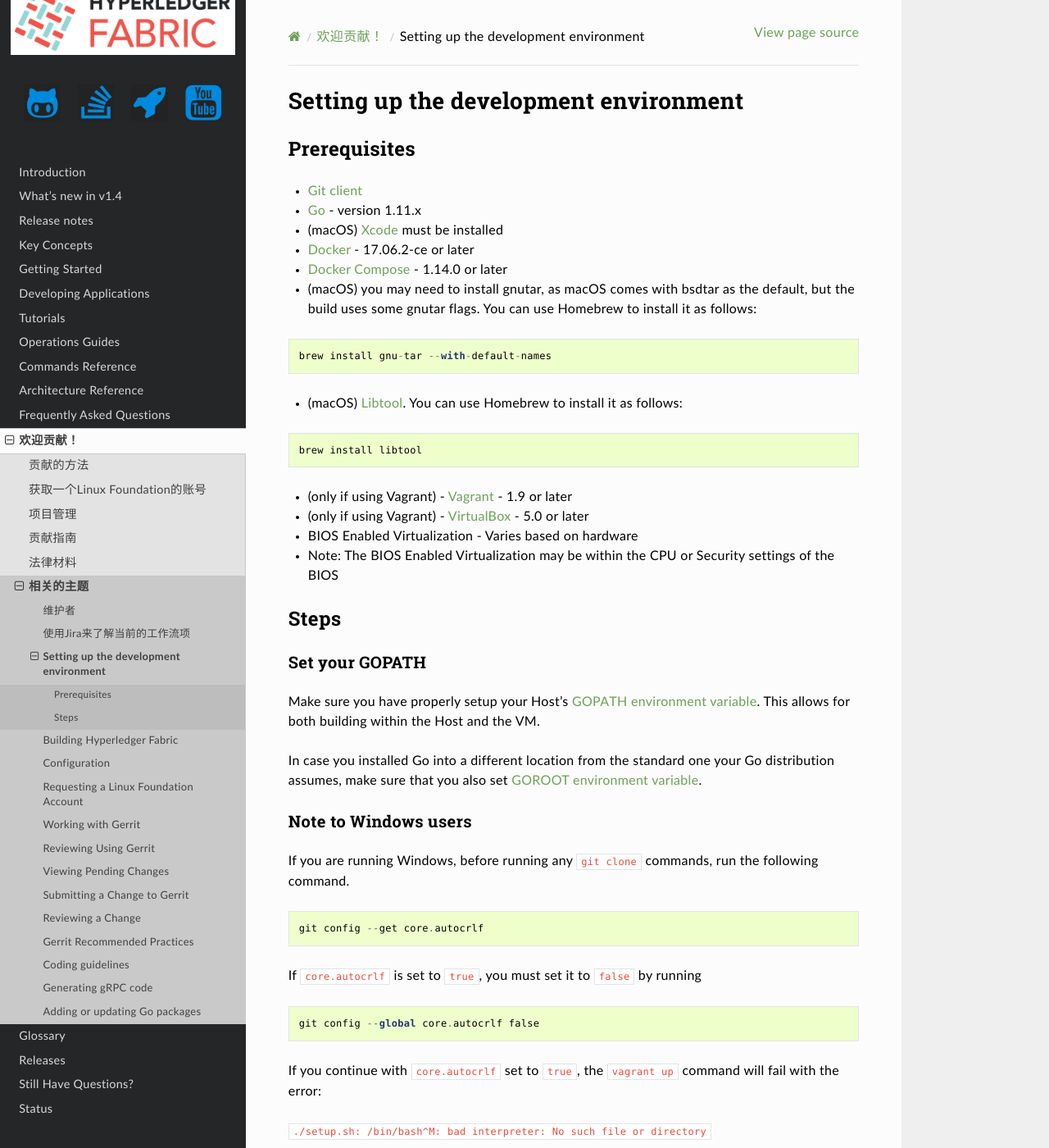
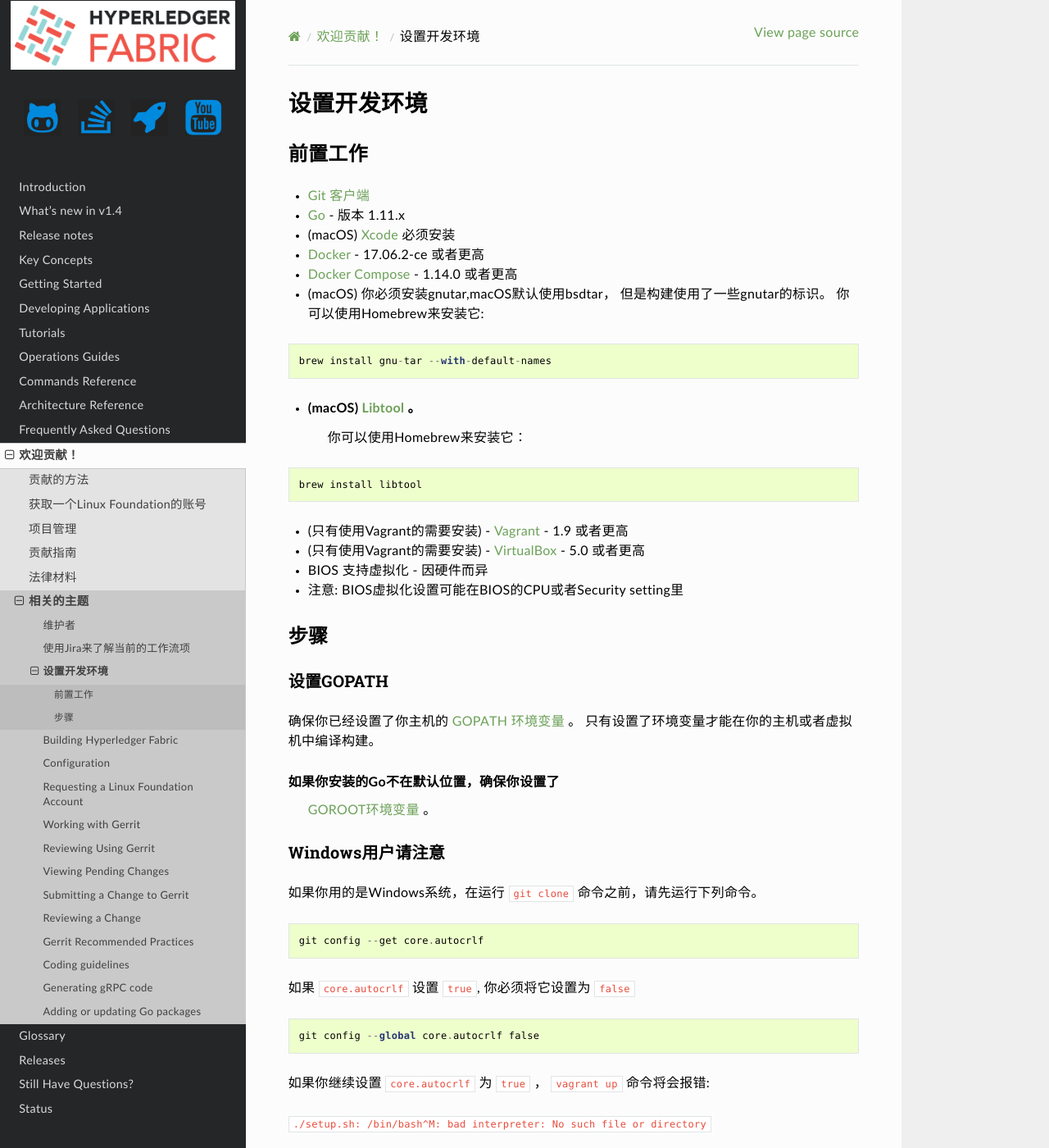
Before and after one commit to TopJohn/fabric-docs-cn, a Sphinx documentation site: the page built from docs/source/dev-setup/devenv.rst, in a window 1280 px wide and 1400 px high. Shown: the whole window at 82% size. Built offline with Sphinx 7.4.7 and the Read the Docs theme 2.0.0, drawn with Linux system fonts in a browser that asks for light colours; formulas are drawn with MathJax 3; pages that are not in the unit, such as notebooks, are missing from menus; some of the changed text lies outside the part shown.

Commit message:
devenv.rst
Signed-off-by: TopJohn <xzj19922010@gmail.com>

```diff
--- a/docs/source/dev-setup/devenv.rst
+++ b/docs/source/dev-setup/devenv.rst
@@ -1,84 +1,84 @@
-Setting up the development environment
+设置开发环境
 --------------------------------------
 
-Prerequisites
+前置工作
 ~~~~~~~~~~~~~
 
--  `Git client <https://git-scm.com/downloads>`__
--  `Go <https://golang.org/dl/>`__ - version 1.11.x
+-  `Git 客户端 <https://git-scm.com/downloads>`__
+-  `Go <https://golang.org/dl/>`__ - 版本 1.11.x
 -  (macOS)
    `Xcode <https://itunes.apple.com/us/app/xcode/id497799835?mt=12>`__
-   must be installed
--  `Docker <https://www.docker.com/get-docker>`__ - 17.06.2-ce or later
--  `Docker Compose <https://docs.docker.com/compose/>`__ - 1.14.0 or later
--  (macOS) you may need to install gnutar, as macOS comes with bsdtar
-   as the default, but the build uses some gnutar flags. You can use
-   Homebrew to install it as follows:
+   必须安装
+-  `Docker <https://www.docker.com/get-docker>`__ - 17.06.2-ce 或者更高
+-  `Docker Compose <https://docs.docker.com/compose/>`__ - 1.14.0 或者更高
+-  (macOS) 你必须安装gnutar,macOS默认使用bsdtar，
+   但是构建使用了一些gnutar的标识。
+   你可以使用Homebrew来安装它:
 
 ::
 
     brew install gnu-tar --with-default-names
 
--  (macOS) `Libtool <https://www.gnu.org/software/libtool/>`__. You can use
-   Homebrew to install it as follows:
+-  (macOS) `Libtool <https://www.gnu.org/software/libtool/>`__ 。
+    你可以使用Homebrew来安装它：
 
 ::
 
     brew install libtool
 
--  (only if using Vagrant) - `Vagrant <https://www.vagrantup.com/>`__ -
-   1.9 or later
--  (only if using Vagrant) -
-   `VirtualBox <https://www.virtualbox.org/>`__ - 5.0 or later
--  BIOS Enabled Virtualization - Varies based on hardware
+-  (只有使用Vagrant的需要安装) - `Vagrant <https://www.vagrantup.com/>`__ -
+   1.9 或者更高
+-  (只有使用Vagrant的需要安装) -
+   `VirtualBox <https://www.virtualbox.org/>`__ - 5.0 或者更高
+-  BIOS 支持虚拟化 - 因硬件而异
 
--  Note: The BIOS Enabled Virtualization may be within the CPU or
-   Security settings of the BIOS
+-  注意: BIOS虚拟化设置可能在BIOS的CPU或者Security setting里
 
 
-Steps
+步骤
 ~~~~~
 
-Set your GOPATH
+设置GOPATH
 ^^^^^^^^^^^^^^^
 
-Make sure you have properly setup your Host's `GOPATH environment
-variable <https://github.com/golang/go/wiki/GOPATH>`__. This allows for
-both building within the Host and the VM.
+确保你已经设置了你主机的
+`GOPATH 环境变量 <https://github.com/golang/go/wiki/GOPATH>`__ 。
+只有设置了环境变量才能在你的主机或者虚拟机中编译构建。
 
-In case you installed Go into a different location from the standard one
-your Go distribution assumes, make sure that you also set `GOROOT
-environment variable <https://golang.org/doc/install#install>`__.
+如果你安装的Go不在默认位置，确保你设置了
+ `GOROOT环境变量 <https://golang.org/doc/install#install>`__ 。
 
-Note to Windows users
+Windows用户请注意
 ^^^^^^^^^^^^^^^^^^^^^
 
-If you are running Windows, before running any ``git clone`` commands,
-run the following command.
+如果你用的是Windows系统，在运行 ``git clone`` 命令之前，请先运行下列命令。
 
 ::
 
     git config --get core.autocrlf
 
-If ``core.autocrlf`` is set to ``true``, you must set it to ``false`` by
-running
+如果 ``core.autocrlf`` 设置 ``true``, 你必须将它设置为 ``false``
 
 ::
 
     git config --global core.autocrlf false
 
-If you continue with ``core.autocrlf`` set to ``true``, the
-``vagrant up`` command will fail with the error:
+如果你继续设置 ``core.autocrlf`` 为 ``true`` ，
+``vagrant up`` 命令将会报错:
 
 ``./setup.sh: /bin/bash^M: bad interpreter: No such file or directory``
 
-Cloning the Hyperledger Fabric source
+克隆Hyperledger Fabric项目源代码
 ^^^^^^^^^^^^^^^^^^^^^^^^^^^^^^^^^^^^^^
 
 Since Hyperledger Fabric is written in ``Go``, you'll need to
 clone the source repository to your $GOPATH/src directory. If your $GOPATH
 has multiple path components, then you will want to use the first one.
 There's a little bit of setup needed:
+
+因为Hyperledger Fabric是用 ``Go`` 写的，所以你需要将它克隆到$GOPATH/src目录。
+如果你的$GOPATH有多个，那么请选择第一个$GOPATH。
+这里有一些需要设置：
 
 ::
 
@@ -91,12 +91,16 @@ own internal git repositories. Hence, we will need to clone from
 :doc:`Gerrit <../Gerrit/gerrit>`.
 For brevity, the command is as follows:
 
+重申一下，我们使用 ``Gerrit`` 来做代码的控制， ``Gerrit`` 内部有自己的git仓库。
+因此我们需要从
+:doc:`Gerrit <../Gerrit/gerrit>` 来克隆。
+
 ::
 
     git clone ssh://LFID@gerrit.hyperledger.org:29418/fabric && scp -p -P 29418 LFID@gerrit.hyperledger.org:hooks/commit-msg fabric/.git/hooks/
 
-**Note:** Of course, you would want to replace ``LFID`` with your own
-:doc:`Linux Foundation ID <../Gerrit/lf-account>`.
+**注意:** 当然你要用将 ``LFID`` 替换为你的
+:doc:`Linux Foundation ID <../Gerrit/lf-account>` 。
 
 .. Licensed under Creative Commons Attribution 4.0 International License
    https://creativecommons.org/licenses/by/4.0/
```
